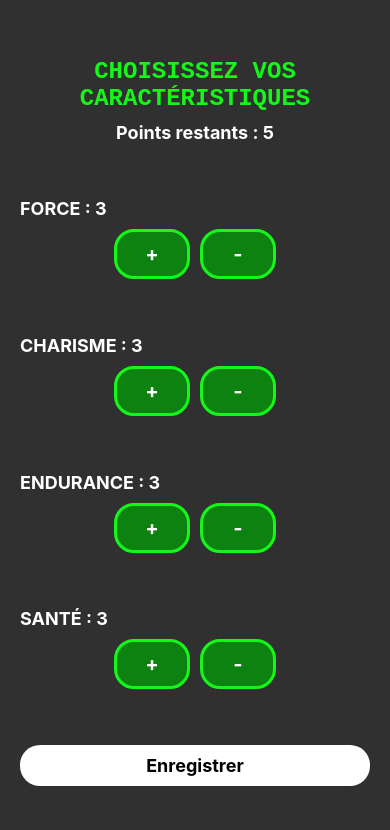
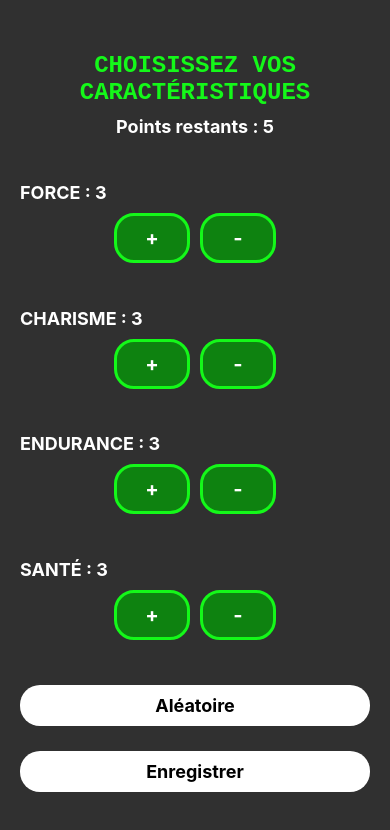
Before and after one commit to pascal-rithi-ke/Wasteland_Warrior, a React Native app in the folder front/: screen /Caracteristiques in a window 390 px wide. Shown: the top 830 px of the page. Built offline with nearby package versions, Linux system fonts and the light colour scheme.

Commit message:
Sélection aléatoire des caractéristiques

```diff
--- a/front/Caracteristiques.js
+++ b/front/Caracteristiques.js
@@ -62,6 +62,42 @@ const Caracteristiques = ({ onUpdateCaracteristiques }) => {
       setSante((prevSante) => prevSante - 1);
       setPointsRestants((prevPoints) => prevPoints + 1);
     }
+  }
+
+  const randomCaracteristiques = () => {
+
+      let randForce = 0;
+      let randCharisme = 0;
+      let randEndurance = 0;
+      let randSante = 0;
+      let pointsLoop = 5
+
+      while (pointsLoop > 0) {
+        let rand = Math.floor(Math.random() * 4);
+        if (rand === 0 && randForce < 3) {
+            randForce++;
+            pointsLoop--;
+        }
+        if (rand === 1 && randCharisme < 3) {
+          randCharisme++;
+          pointsLoop--;
+        }
+        if (rand === 2 && randEndurance < 3) {
+          randEndurance++;
+          pointsLoop--;
+        }
+        if (rand === 3 && randSante < 3) {
+          randSante++;
+          pointsLoop--;
+        }
+      }
+
+      setForce(3 + randForce);
+      setCharisme(3 + randCharisme);
+      setEndurance(3 + randEndurance);
+      setSante(3 + randSante);
+      setPointsRestants(0);
+
   }
 
   const handleSaveCaracteristiques = () => {
@@ -156,6 +192,9 @@ const Caracteristiques = ({ onUpdateCaracteristiques }) => {
           </TouchableOpacity>
         </View>
       </View>
+      <TouchableOpacity style={styles.randomButton} onPress={randomCaracteristiques}>
+        <Text style={styles.randomButtonText}>Aléatoire</Text>
+      </TouchableOpacity>
       <TouchableOpacity style={styles.saveButton} onPress={handleSaveCaracteristiques}>
         <Text style={styles.saveButtonText}>Enregistrer</Text>
       </TouchableOpacity>
@@ -229,6 +268,17 @@ const styles = StyleSheet.create({
     fontWeight: 'bold',
     color: '#000000',
   },
+  randomButton: {
+    backgroundColor: '#FFFFFF',
+    borderRadius: 20,
+    padding: 10,
+    alignItems: 'center',
+  },
+  randomButtonText: {
+    fontSize: 18,
+    fontWeight: 'bold',
+    color: '#000000',
+  },
 });
 
 export default Caracteristiques;
```
